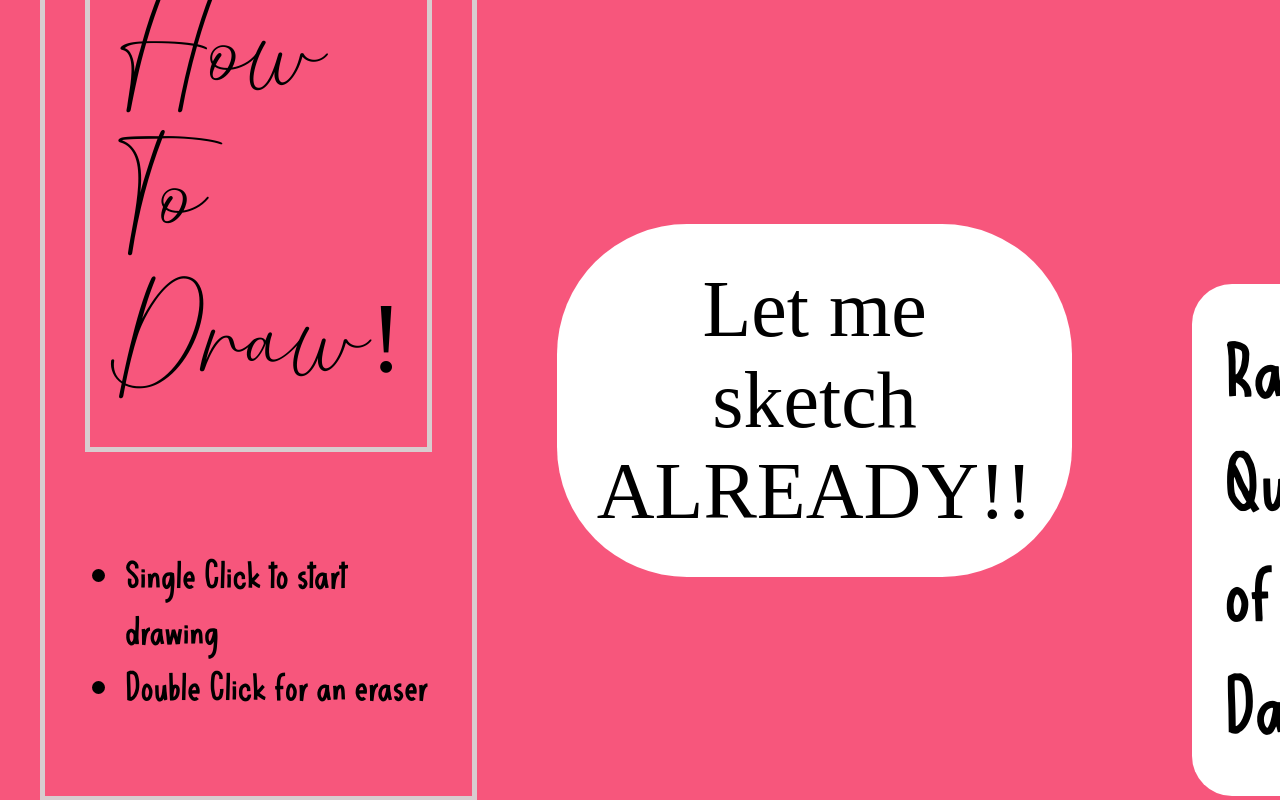
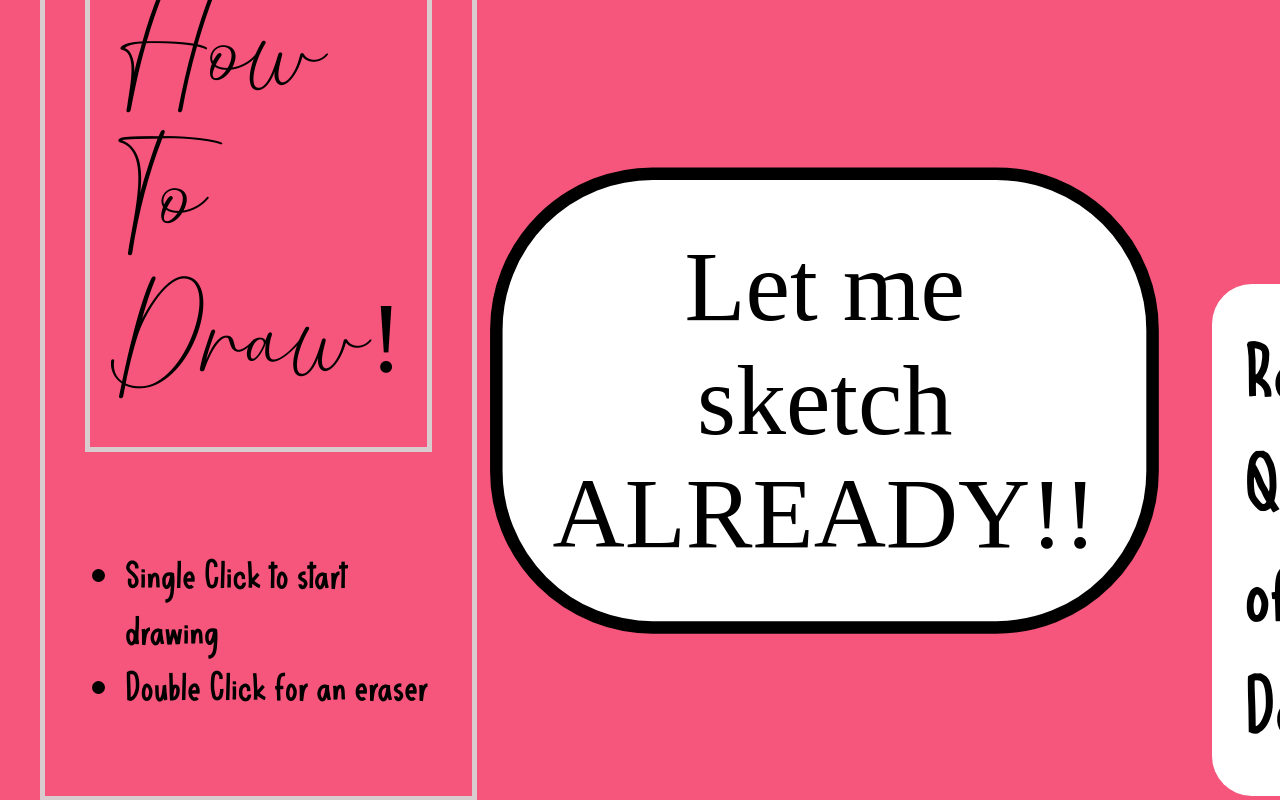
Before and after one commit to UjjawalGusain/Etch-a-sketch, a plain HTML site: page index.html in a window 1280 px wide. In both pictures the pointer is over the link "Let me sketch ALREADY!!". Shown: the part 1080-1880 px from the top of the page. Drawn offline with Linux system fonts and the light colour scheme; no server answers.

Commit message:
Add hover effect to button in process section

```diff
--- a/script.js
+++ b/script.js
@@ -2,8 +2,6 @@ const gridContainer = document.querySelector('.grid-container');
 const button = document.querySelector(".button");
 const submitButton = document.querySelector('.submit-button');
 var input = document.querySelector("input");
-// var display = document.querySelector(".display");
-// var noDisplay = document.querySelector(".no-display");
 var n = 16;
 var result;
 var randomQuote = document.querySelector(".random-quote");
@@ -75,7 +73,6 @@ function getPixelFromUser(){
     console.log(n);
     gridContainer.innerHTML = "";
     generateGrids();
-
 }
 
 function getRandomQuote(){
@@ -83,5 +80,4 @@ function getRandomQuote(){
         console.log(result);
         randomQuote.innerText = result.content;
     });
-
 }
--- a/style.css
+++ b/style.css
@@ -101,13 +101,11 @@ section{
     border-bottom-left-radius: var(--border-botton-left-radius);
     border-bottom-right-radius: var(--border-botton-right-radius);
     z-index: -1;
-    /* transition: bottom, 100ms ease-in; */
     --background-color:  #d9d9d9;
     transition: bottom, top, left, right, 200ms ease-in;
 }
 
 .button:hover::before, .button:focus::before{
-    /* bottom: calc(var(--border-size)*-15); */
     top: calc(var(--border-size)*-2);
     bottom: calc(var(--border-size)*-2);
     right: calc(var(--border-size)*-2);
@@ -215,6 +213,14 @@ section{
     margin-left: 10vh;
     padding: 5vh;
     align-self:center;
+    transition: all 100ms;
+    border: black 3px solid;
+}
+
+
+.sketch-section-link:hover{
+    transform: scale(1.25);
+    border: black 10px solid;
 }
 
 .random-quote-container{
@@ -289,10 +295,3 @@ section{
 .color-change{
     background-color: black;
 }
-
-/* colour pallete for sketch-section:
-1. d9d9d9 background
-2. f7567c bright pink
-3. 223843 gunmetal
-4. 279af1 blue
-5. 498c8a cyan */
```
